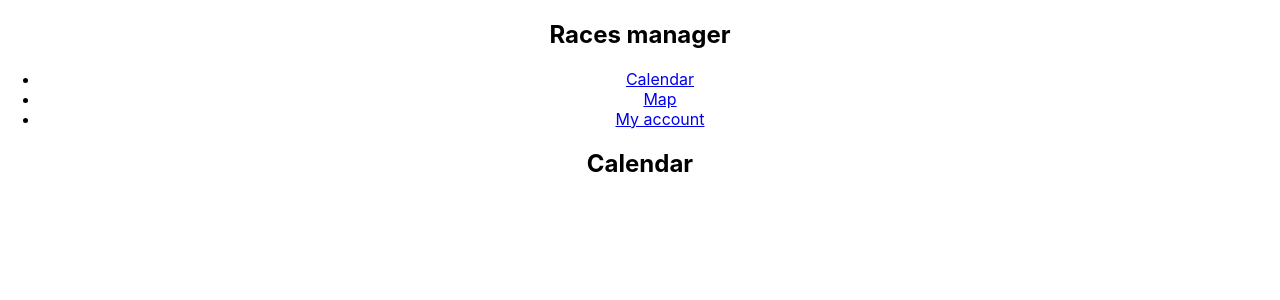
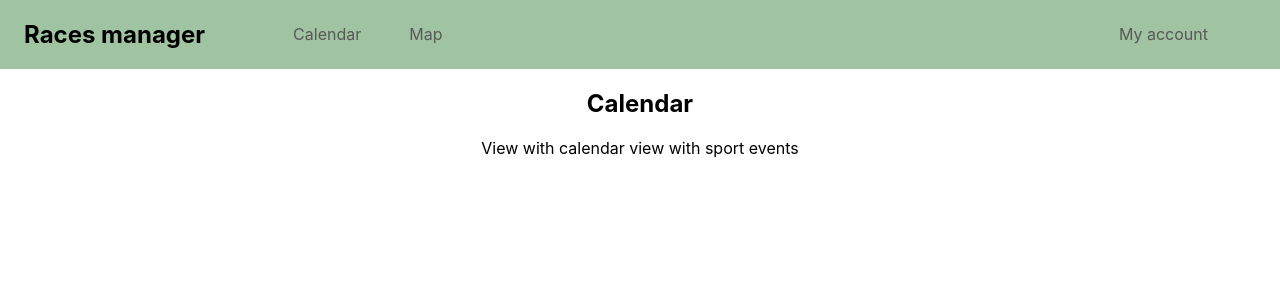
Before and after one commit to adhed/races-manager, a React (Create React App) app in the folder client/: page / in a window 1280 px wide. Shown: the top 300 px of the page. Built offline with nearby package versions, Linux system fonts and the light colour scheme.

Commit message:
add basic styling

```diff
--- a/client/src/App.css
+++ b/client/src/App.css
@@ -36,3 +36,34 @@
     transform: rotate(360deg);
   }
 }
+
+.nav-header {
+  display: flex;
+  padding: 0 1.5rem;
+  background: #a0c3a1;
+}
+
+.nav-header__links {
+  display: flex;
+  list-style-type: none;
+  margin: 0 1.5rem;
+  align-items: center;
+  flex: 1;
+}
+
+.nav-header__link {
+  margin: 0 1.5rem;
+}
+
+.nav-header__link--side {
+  margin-left: auto;
+}
+
+.nav-header__link a {
+  color:#585858;
+  text-decoration: none;
+}
+
+.nav-header__link a:hover {
+  text-decoration: underline;
+}
--- a/client/src/App.tsx
+++ b/client/src/App.tsx
@@ -13,19 +13,20 @@ function App() {
       <Router>
         <nav className="nav-header">
           <h2>Races manager</h2>
-          <ul>
-            <li>
+          <ul className="nav-header__links">
+            <li className="nav-header__link">
               <Link to="/">Calendar</Link>
             </li>
-            <li>
+            <li className="nav-header__link">
               <Link to="/map">Map</Link>
             </li>
-            <li>
+            <li className="nav-header__link nav-header__link--side">
               <Link to="/account">My account</Link>
             </li>
           </ul>
         </nav>
 
+        <div className="contant-wrapper">
           <Switch>
             <Route path="/account">
               <Account />
@@ -37,21 +38,31 @@ function App() {
               <Calendar />
             </Route>
           </Switch>
+        </div>
         </Router>
     </div>
   );
 }
 
 function Calendar() {
-  return <h2>Calendar</h2>;
+  return <div>
+      <h2>Calendar</h2>
+      <p>View with calendar view with sport events</p>
+    </div>;
 }
 
 function Account() {
-  return <h2>account</h2>;
+  return <div>
+      <h2>My account</h2>
+      <p>You need to log in first! TODO: implement OAuth</p>
+    </div>;
 }
 
 function Map() {
-  return <h2>Map</h2>;
+  return <div>
+  <h2>Map</h2>
+  <p>View with Leaflet map</p>
+</div>;
 }
 
 export default App;
```
Lines whose indentation alone changed are shown as unchanged.
